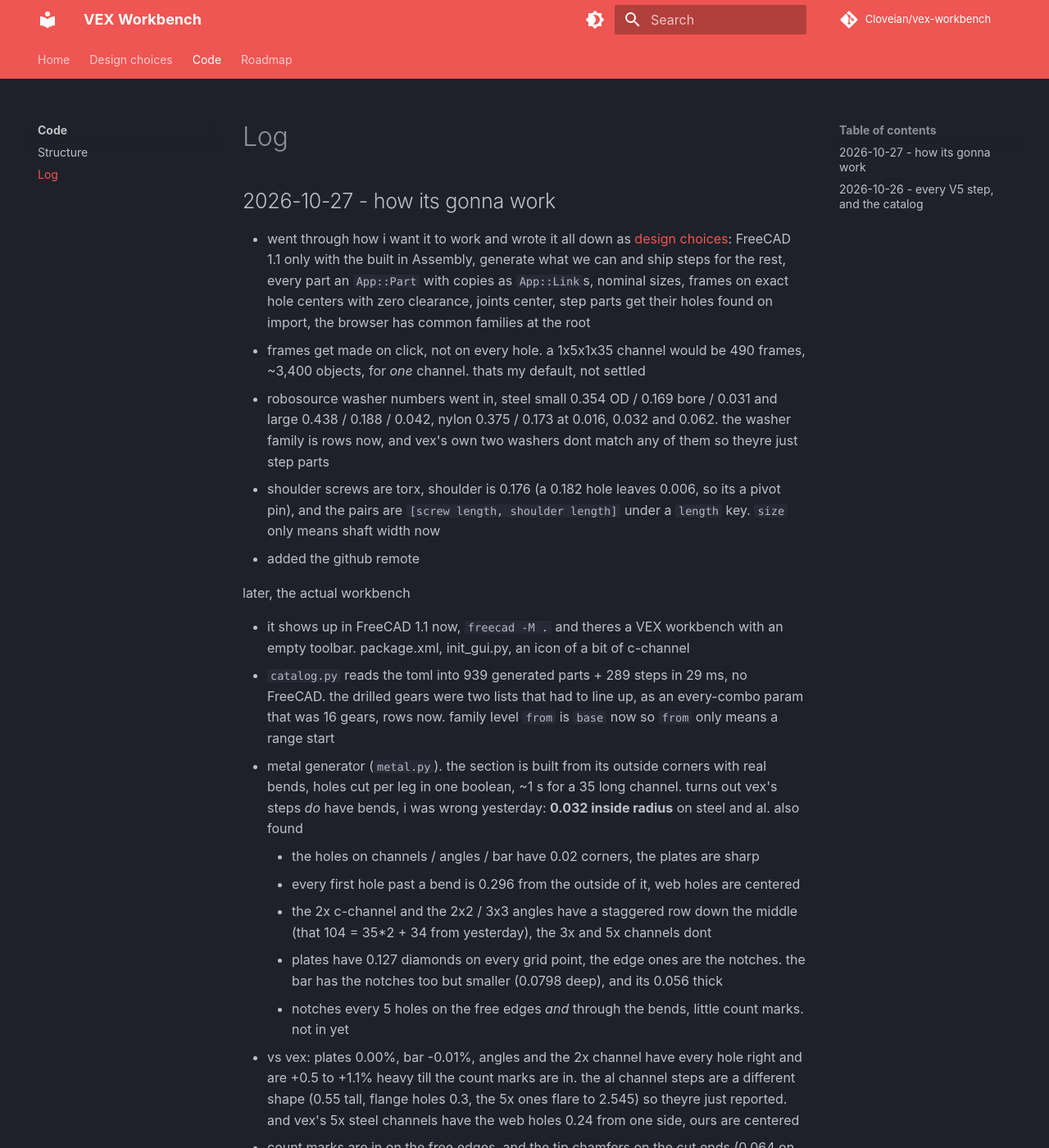
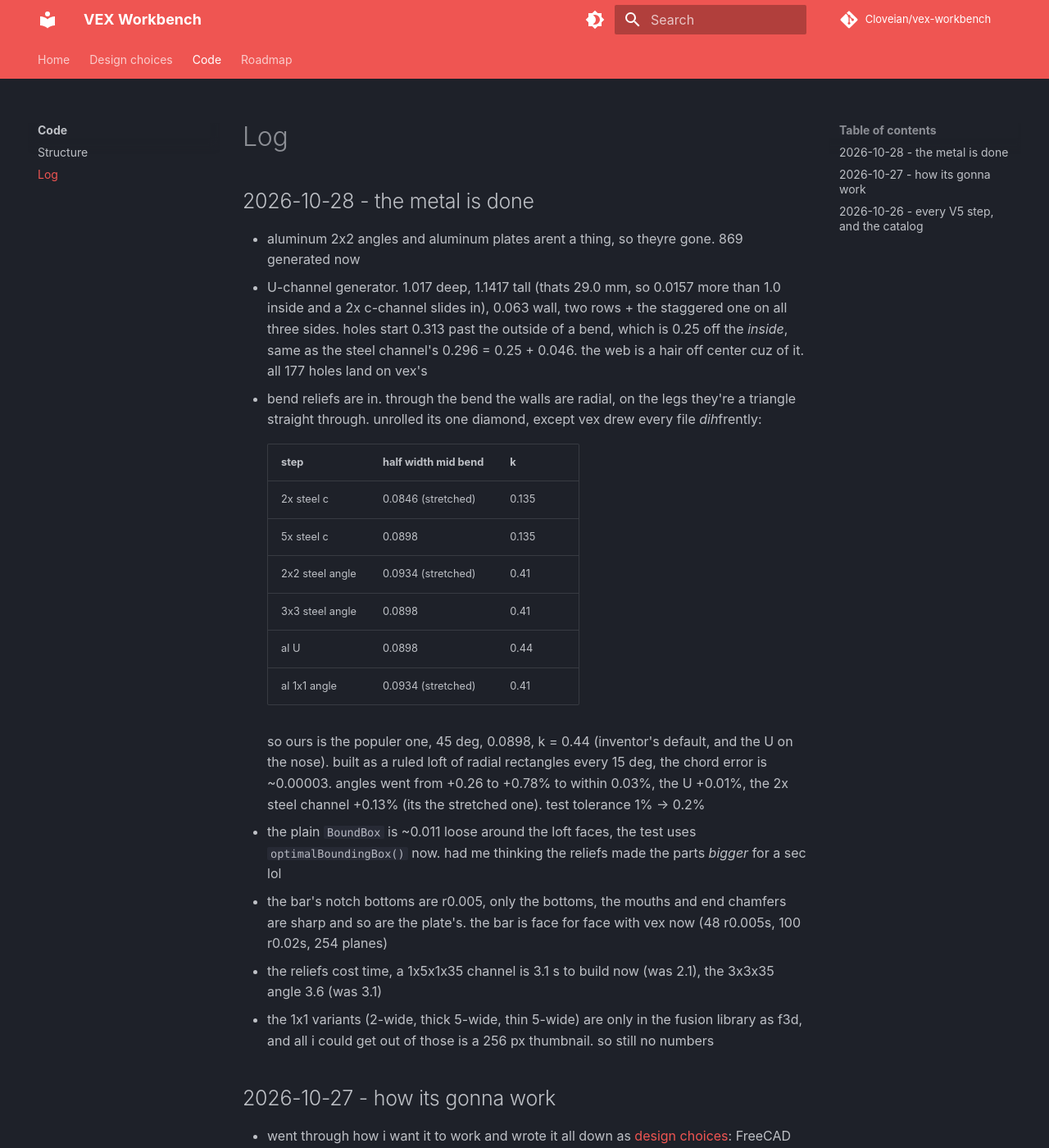
Before and after one commit to Cloveian/vex-workbench, an MkDocs documentation site: the page built from docs/code/log.md, in a window 1280 px wide and 1400 px high. Shown: the whole window at 82% size. Built offline with MkDocs 1.6.1 and Material for MkDocs 9.7.7, drawn with Linux system fonts in a browser that asks for light colours; comment, search, counter and statistics services are not loaded.

Commit message:
log, metal ticked off the roadmap

```diff
--- a/docs/code/log.md
+++ b/docs/code/log.md
@@ -1,4 +1,26 @@
 # Log
+
+## 2026-10-28 - the metal is done
+
+- aluminum 2x2 angles and aluminum plates arent a thing, so theyre gone. 869 generated now
+- U-channel generator. 1.017 deep, 1.1417 tall (thats 29.0 mm, so 0.0157 more than 1.0 inside and a 2x c-channel slides in), 0.063 wall, two rows + the staggered one on all three sides. holes start 0.313 past the outside of a bend, which is 0.25 off the *inside*, same as the steel channel's 0.296 = 0.25 + 0.046. the web is a hair off center cuz of it. all 177 holes land on vex's
+- bend reliefs are in. through the bend the walls are radial, on the legs they're a triangle straight through. unrolled its one diamond, except vex drew every file *dih*frently:
+
+	| step | half width mid bend | k |
+	|---|---|---|
+	| 2x steel c | 0.0846 (stretched) | 0.135 |
+	| 5x steel c | 0.0898 | 0.135 |
+	| 2x2 steel angle | 0.0934 (stretched) | 0.41 |
+	| 3x3 steel angle | 0.0898 | 0.41 |
+	| al U | 0.0898 | 0.44 |
+	| al 1x1 angle | 0.0934 (stretched) | 0.41 |
+
+	so ours is the populer one, 45 deg, 0.0898, k = 0.44 (inventor's default, and the U on the nose). built as a ruled loft of radial rectangles every 15 deg, the chord error is ~0.00003. angles went from +0.26 to +0.78% to within 0.03%, the U +0.01%, the 2x steel channel +0.13% (its the stretched one). test tolerance 1% -> 0.2%
+
+- the plain `BoundBox` is ~0.011 loose around the loft faces, the test uses `optimalBoundingBox()` now. had me thinking the reliefs made the parts *bigger* for a sec lol
+- the bar's notch bottoms are r0.005, only the bottoms, the mouths and end chamfers are sharp and so are the plate's. the bar is face for face with vex now (48 r0.005s, 100 r0.02s, 254 planes)
+- the reliefs cost time, a 1x5x1x35 channel is 3.1 s to build now (was 2.1), the 3x3x35 angle 3.6 (was 3.1)
+- the 1x1 variants (2-wide, thick 5-wide, thin 5-wide) are only in the fusion library as f3d, and all i could get out of those is a 256 px thumbnail. so still no numbers
 
 ## 2026-10-27 - how its gonna work
 
```
Also changed, not shown: docs/design-choices/catalog.md (+2 -2 lines), docs/roadmap.md (+4 -2 lines).
